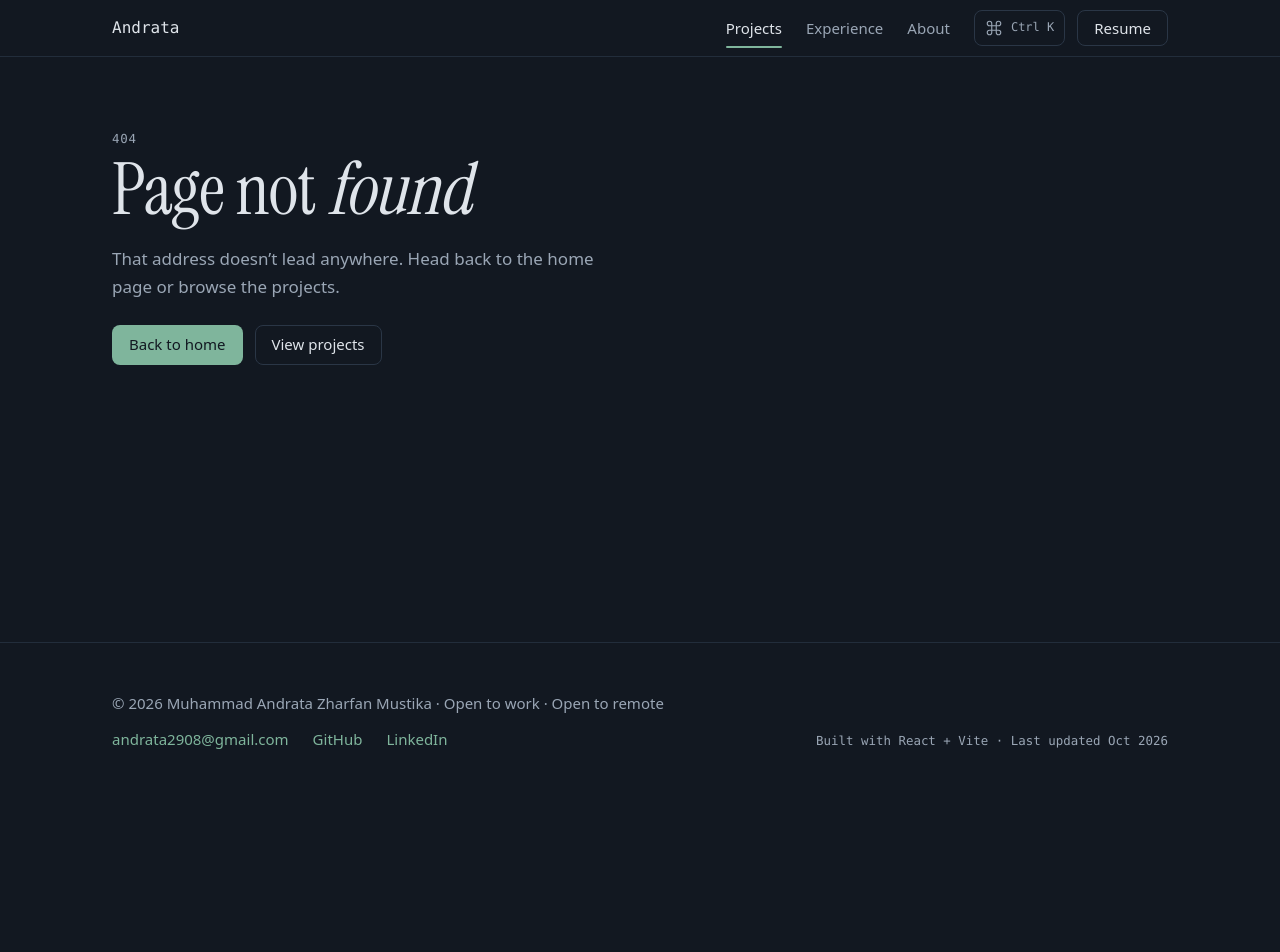
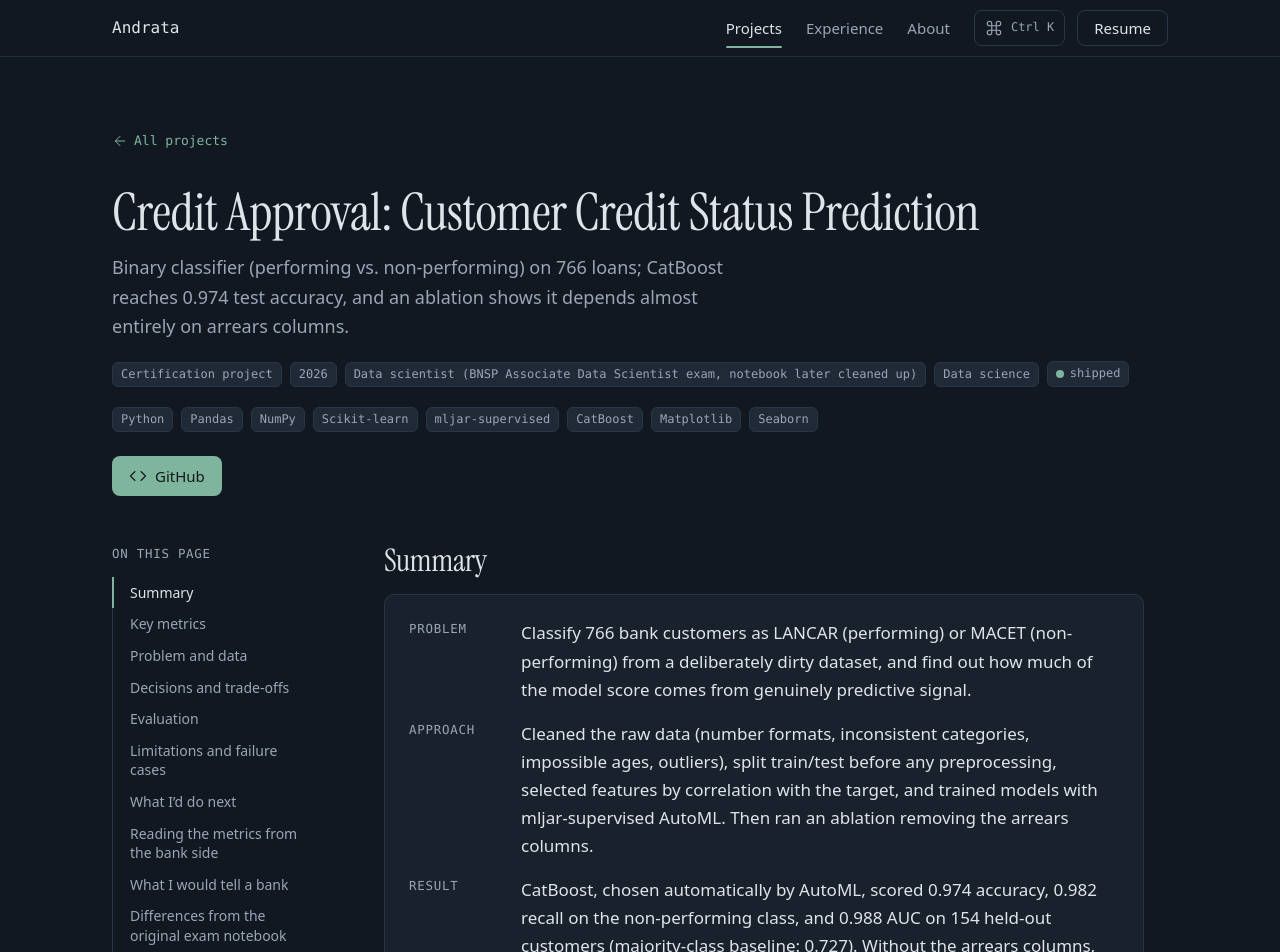
Before and after one commit to MAndrataZ/Andrata-portofolio, a React (Vite) app: page /#/projects/credit-approval-bnsp in a window 1280 px wide. Shown: the top 952 px of the page. Before the commit the page ends 800 px from the top, so only its background shows below. Built offline with nearby package versions, Linux system fonts and the light colour scheme.

Commit message:
Add credit approval project

```diff
--- a/src/data/projects.js
+++ b/src/data/projects.js
@@ -251,4 +251,84 @@ export const projects = [
       limitations: 'Because labels were derived from z-score rules on a synthetic dataset, a near-perfect score mostly shows the model recovering the rule, not generalizing to real children.',
     },
   },
+  {
+    slug: 'credit-approval-bnsp',
+    title: 'Credit Approval: Customer Credit Status Prediction',
+    tagline:
+      'Binary classifier (performing vs. non-performing) on 766 loans; CatBoost reaches 0.974 test accuracy, and an ablation shows it depends almost entirely on arrears columns.',
+    category: 'data-science',
+    tags: ['Classification', 'AutoML', 'Credit risk', 'Banking'],
+    type: 'Certification project',
+    year: 2026,
+    status: 'shipped',
+    featured: true,
+    featuredRank: 3,
+    role: 'Data scientist (BNSP Associate Data Scientist exam, notebook later cleaned up)',
+    stack: ['Python', 'Pandas', 'NumPy', 'Scikit-learn', 'mljar-supervised', 'CatBoost', 'Matplotlib', 'Seaborn'],
+    metrics: [
+      { label: 'Test accuracy', value: '0.974' },
+      { label: 'Recall (non-performing)', value: '0.982' },
+      { label: 'AUC', value: '0.988' },
+    ],
+    links: { github: 'https://github.com/MAndrataZ/credit_approval_BNSP', demo: '', video: '', paper: '' }, // [FILL] demo
+    caseStudy: {
+      tldr: {
+        problem: 'Classify 766 bank customers as LANCAR (performing) or MACET (non-performing) from a deliberately dirty dataset, and find out how much of the model score comes from genuinely predictive signal.',
+        approach: 'Cleaned the raw data (number formats, inconsistent categories, impossible ages, outliers), split train/test before any preprocessing, selected features by correlation with the target, and trained models with mljar-supervised AutoML. Then ran an ablation removing the arrears columns.',
+        result: 'CatBoost, chosen automatically by AutoML, scored 0.974 accuracy, 0.982 recall on the non-performing class, and 0.988 AUC on 154 held-out customers (majority-class baseline: 0.727). Without the arrears columns, accuracy falls to 0.766, so the model recognizes loans already in arrears rather than predicting future ones.',
+      },
+      problem: 'The project comes from the BNSP Associate Data Scientist competency exam, done within a few hours. The task is to classify each customer as performing or non-performing. I later rebuilt the notebook with a correct processing order and added an ablation test, because a high score alone does not show what the model is actually using. For a bank, a missed non-performing loan means lost principal and under-provisioned reserves, which is why recall on the non-performing class is the metric I prioritize.',
+      data: '766 customers with 16 columns (names anonymized). 556 customers (72.6%) are non-performing and 210 (27.4%) performing, so always guessing non-performing already gives 0.727 accuracy, which I use as the baseline. The data is intentionally messy: five money columns were read as text because of comma decimals, gender had six spellings for two categories, 27 ages fell outside 17-80 (from -7,162 to 1,043), a few columns had missing values, loan amounts reached 228.7 million against a median of 1.5 million, and 3 balances were negative. The customer name (an ID) and the loan type column (constant at 100) were dropped. The split is 612 train and 154 test rows, stratified with random_state=42.',
+      decisions: [
+        {
+          title: 'Split first, then preprocess',
+          why: 'In the original exam notebook, imputation, capping, feature selection, and scaling happened before the split, which leaks test information. In the rebuilt version, the data is split first, and every statistic (medians, modes, IQR bounds, feature list, scaler parameters) is computed on the training set only and then applied to the test set. The customer name column, which had been encoded and even selected as a feature, was also removed.',
+        },
+        {
+          title: 'Rule-based cleaning for impossible values',
+          why: 'Ages outside 17-80 were blanked and imputed with the training median instead of being clipped, since clipping an age of -7,162 to a boundary would invent data. Missing numeric values use the median and codes use the mode. Extreme amounts and negative balances are capped at the IQR bounds of the training data.',
+        },
+        {
+          title: 'Correlation-based feature selection',
+          why: 'Kept features with an absolute correlation of at least 0.1 with the target, which reduced 13 features to 8. Principal arrears has the strongest correlation with non-performing status (0.52), followed by interest arrears, guarantor class, and the col column (0.31 to 0.34). Loan amount and monthly installment correlate weakly and negatively (about -0.25 and -0.28).',
+        },
+        {
+          title: 'AutoML with mljar-supervised',
+          why: 'Used Explain mode with a 300-second budget and accuracy as the metric. Validation accuracy: CatBoost and Ensemble 0.987, XGBoost and Random Forest 0.967, Linear 0.961, Decision Tree and Extra Trees 0.954, Neural Network 0.941, Nearest Neighbors 0.935, baseline 0.725. CatBoost and Ensemble tied, and mljar picked CatBoost. LightGBM failed during training on my machine, so it is not in the comparison.',
+        },
+        {
+          title: 'Ablation on the arrears columns',
+          why: 'Ran Random Forest on three scenarios: all 8 selected features (accuracy 0.974, AUC 0.992), without col (0.974, 0.995), and without col plus both arrears columns (0.766, 0.826). Removing col changes nothing, so it carries no information beyond arrears. Removing both arrears columns leaves the model only about four points above the 0.727 baseline.',
+        },
+      ],
+      evaluation: {
+        summary: 'Test-set results on 154 held-out customers; 4 were misclassified (2 performing flagged as non-performing, 2 non-performing missed). Train-test gaps are small, so overfitting is limited.',
+        table: [
+          { metric: 'Accuracy', value: '0.974', note: 'Train 0.987; majority-class baseline 0.727' },
+          { metric: 'Precision (non-performing)', value: '0.982', note: 'Train 0.987' },
+          { metric: 'Recall (non-performing)', value: '0.982', note: 'Train 0.996; primary metric for the bank use case' },
+          { metric: 'F1 (non-performing)', value: '0.982', note: 'Train 0.991' },
+          { metric: 'AUC', value: '0.988', note: 'Train 0.995' },
+          { metric: 'Recall (performing)', value: '0.95', note: '40 of 42 performing customers not wrongly flagged' },
+          { metric: 'Accuracy without arrears columns', value: '0.766', note: 'Only about 4 points above the 0.727 baseline; AUC drops from 0.992 to 0.826' },
+        ],
+      },
+      limitations: 'The dataset has only 766 rows from a single source and is evaluated with one train-test split, so the numbers are better read as a range. The high score mostly reflects recognizing loans that are already in arrears; arrears appear after a loan is running, so this model is not suited to approving new credit. The ablation uses one comparison model and does not separate principal arrears from interest arrears. The age range (17-80) and the treatment of negative balances are my own simple rules, and the meaning of coded columns such as col and guarantor class was not confirmed with the data owner. All findings are statistical associations, not causal effects.',
+      next: 'Lower the decision threshold below 0.5 and measure how much precision is traded for recall, since the cost of a missed non-performing loan is higher than an extra review. For an actual approval model, add application-time features such as income, occupation, credit history, and installment-to-income ratio, and validate with cross-validation instead of a single split.',
+      extraSections: [
+        {
+          heading: 'Reading the metrics from the bank side',
+          body: 'Accuracy alone is misleading here because 72.7% of customers are non-performing. Precision (0.982) means that of 100 customers flagged as non-performing, about 98 truly are, so few good customers get unnecessary collection or provisioning. Recall (0.982) means about 98 of 100 non-performing loans are caught. I prioritize recall on the non-performing class because a missed bad loan costs principal and reserves, while a false flag usually costs an extra review. This rests on an assumption about relative costs; the real figures would have to come from the bank.',
+        },
+        {
+          heading: 'What I would tell a bank',
+          body: 'Arrears monitoring is the clearest early-warning signal in this data. The loan characteristics alone (amount, installment, balance, guarantor, age) are too weak to assess new applicants. The 72.6% non-performing share should be checked: either the sample was filtered to problem cases, or the portfolio itself has a serious issue. Input validation at the source (impossible ages, six spellings of gender, negative balances, mixed number formats) would remove most of the manual cleaning.',
+        },
+        {
+          heading: 'Differences from the original exam notebook',
+          body: 'Customer name removed instead of encoded as a feature. Data split before imputation, capping, selection, and scaling. Impossible ages blanked and imputed instead of IQR-clipped. Stratified split instead of a random one. Added the ablation without arrears columns. Test accuracy moved from 0.9675 to 0.974, which equals one prediction out of 154 on a different split, so I do not count it as a model improvement; what changed is how the result was obtained.',
+        },
+      ],
+    },
+  },
 ]
```
